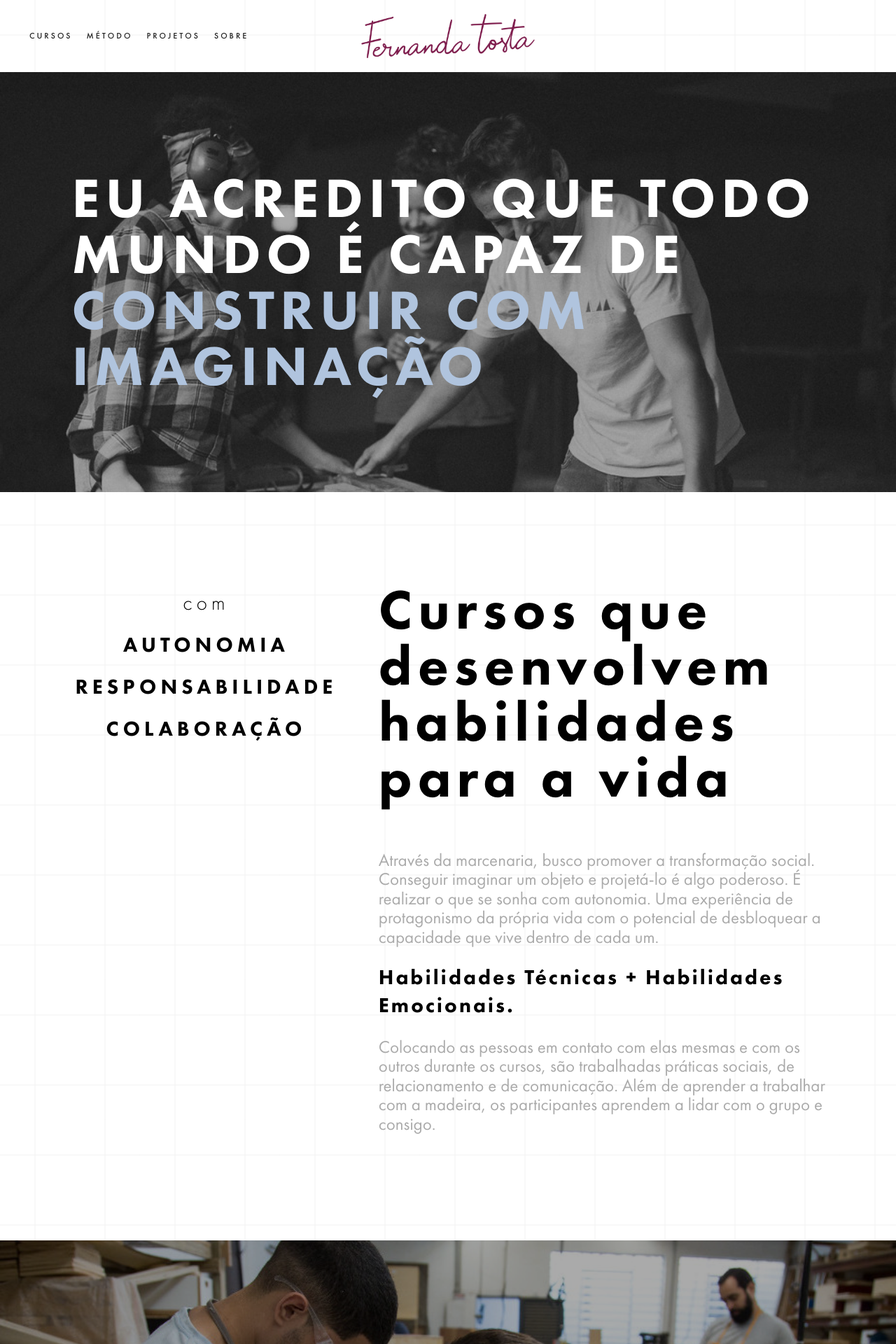
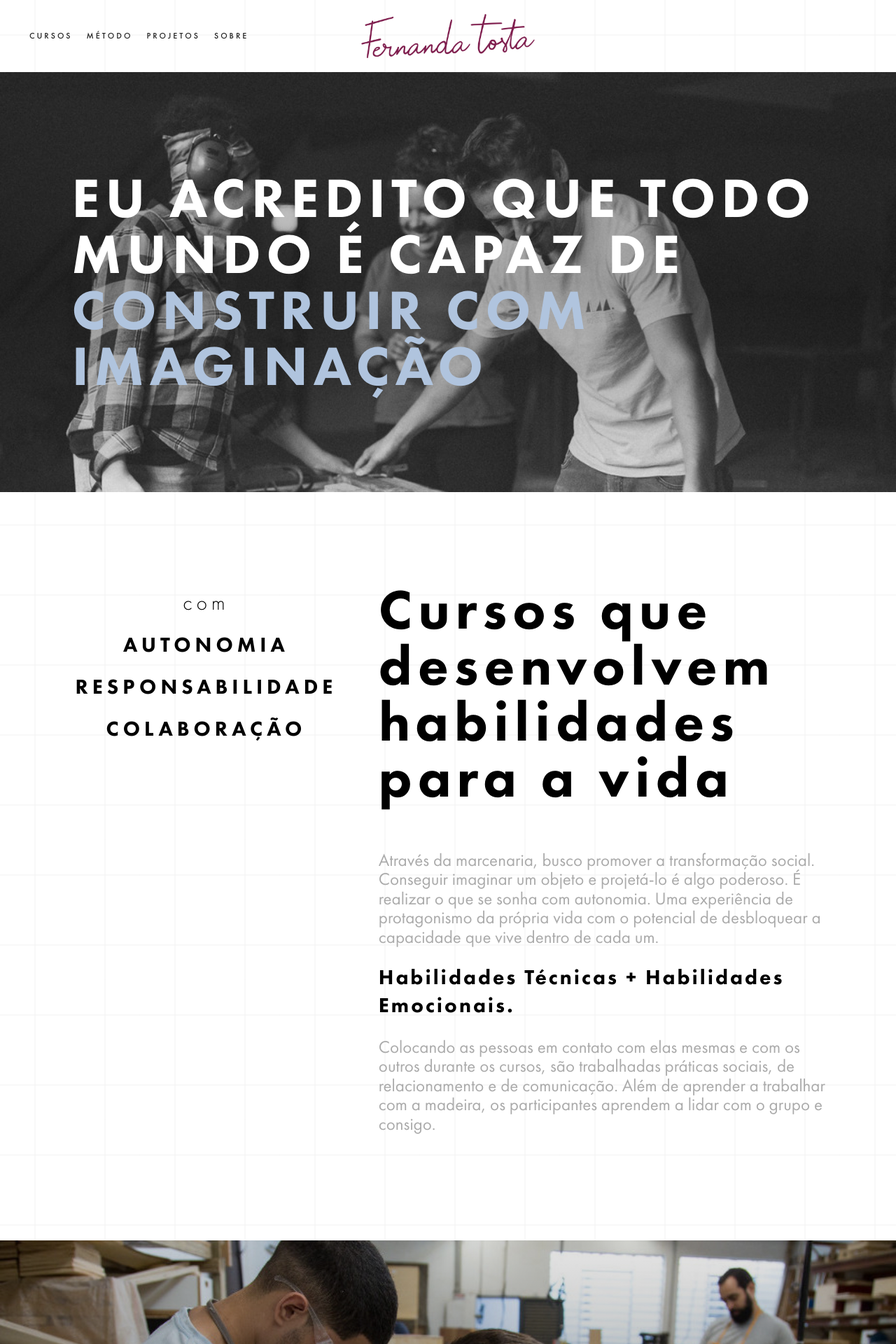
Before and after one commit to fernandatosta-www/fernandatosta.com, a Jekyll site: the page built from _pages/index.html, in a window 1280 px wide. Shown: the top 1920 px of the page at 70% size. Built offline with Jekyll 4.4.1, drawn with Linux system fonts in a browser that asks for light colours.

Commit message:
gradient on parallax tint

```diff
--- a/css/main.scss
+++ b/css/main.scss
@@ -202,7 +202,10 @@ a {
     padding: 0 8%;
     height: 100%;
     max-height: 600px;
-    background: rgba(0, 0, 0, .333);
+    background: linear-gradient(
+      rgba(0, 0, 0, .1),
+      rgba(0, 0, 0, .333),
+      rgba(0, 0, 0, .1));
     display: flex;
     flex-direction: column;
     justify-content: center;
```
